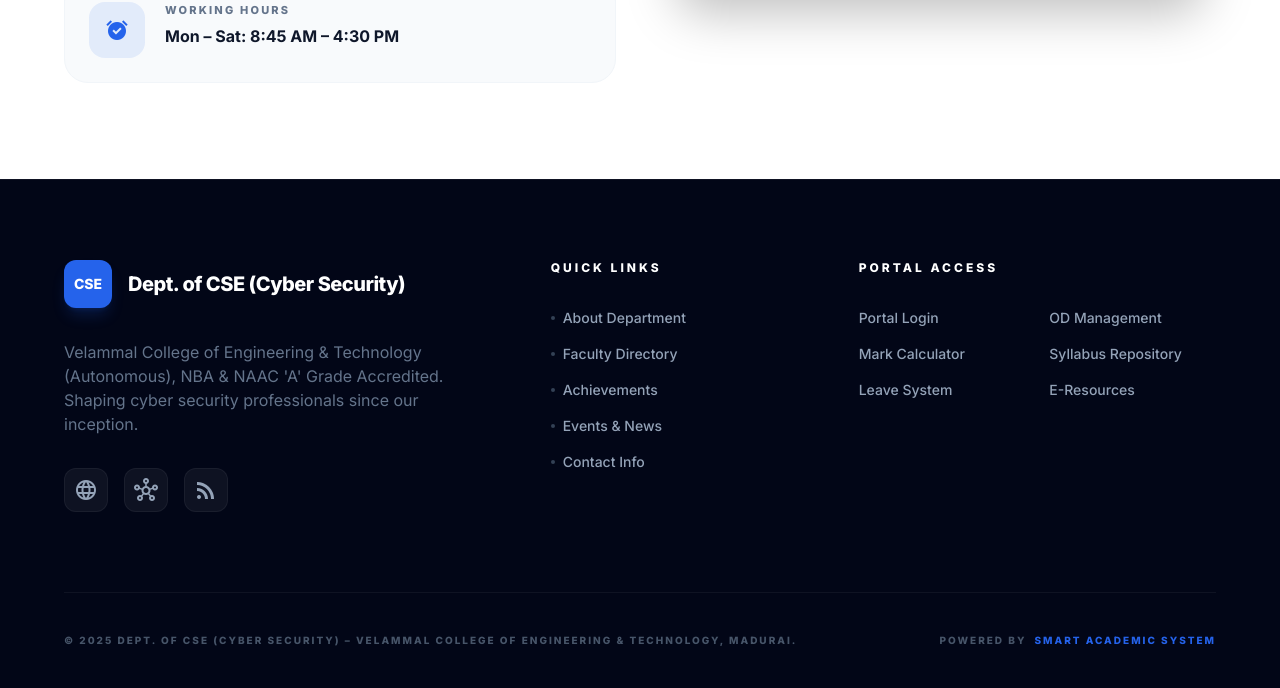
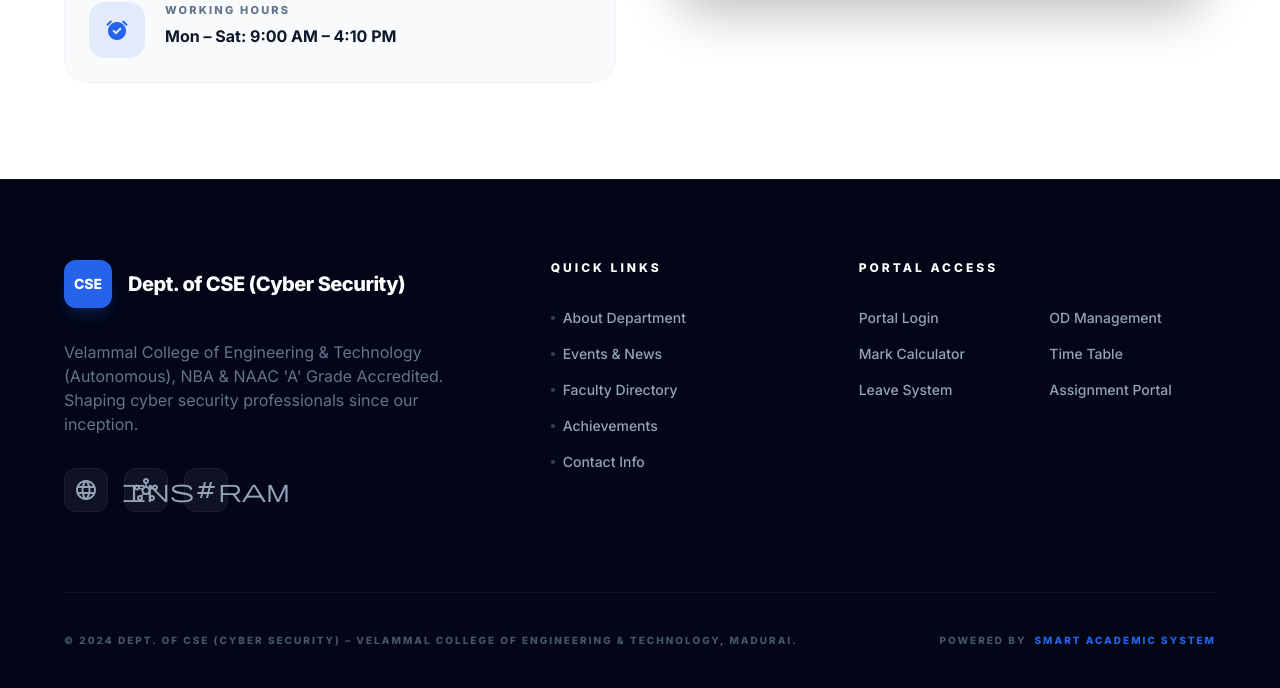
Before and after one commit to Rasika28-cs/Smart-Academic-System, a Django app: page / in a window 1280 px wide. Shown: the part 5676-6364 px from the top of the page. Run offline with Django 4.2, Linux system fonts and the light colour scheme; data that the repository does not hold is empty; some libraries are stand-ins or nearby versions.

Commit message:
Refactor index.html: Remove unused parent login link, update faculty count, and adjust working hours

```diff
--- a/attendance/templates/index.html
+++ b/attendance/templates/index.html
@@ -400,12 +400,6 @@
           <span class="material-symbols-outlined text-[18px] fill">login</span> Login
         </a>
       </li>
-      <li>
-        <a class="px-4 py-2.5 bg-green-600 text-white text-sm font-bold rounded-xl hover:bg-green-700 transition-all flex items-center gap-2 shadow-lg active:scale-[0.98]"
-          href="{% url 'parent_login' %}">
-          <span class="material-symbols-outlined text-[18px] fill">account_circle</span> Parent
-        </a>
-      </li>
     </ul>
     <button aria-label="Toggle menu" class="lg:hidden p-2 text-text hover:bg-slate-100 rounded-lg transition-colors"
       id="hamburgerBtn">
@@ -500,7 +494,7 @@
         <div class="group">
           <div
             class="text-2xl sm:text-4xl font-extrabold text-white mb-1 sm:mb-2 group-hover:text-primary transition-colors">
-            25+</div>
+            100+</div>
           <div class="text-[10px] sm:text-[11px] text-slate-500 uppercase font-bold tracking-[0.2em]">Expert Faculty
           </div>
         </div>
@@ -821,9 +815,9 @@
           class="group bg-slate-50 border border-slate-100 rounded-[2rem] overflow-hidden hover:shadow-2xl hover:shadow-slate-200/60 transition-all hover:-translate-y-2">
           <div class="h-44 sm:h-56 overflow-hidden relative">
             {% if member.image %}
-            <img alt="{{ member.name }}"
-              class="w-full h-full object-cover transition-transform duration-700 group-hover:scale-110"
-              src="{{ member.image.url }}" /> {% else %}
+            <img src="{{ member.image.url }}" alt="{{ member.name }}">
+            <p>{{ member.image.url }}</p>
+            {% else %}
             <div class="w-full h-full bg-slate-200 flex items-center justify-center">
               <span class="material-symbols-outlined text-slate-400 text-5xl sm:text-6xl fill">account_circle</span>
             </div>
@@ -986,7 +980,7 @@
               </div>
               <div>
                 <div class="text-[11px] font-black text-muted uppercase tracking-[0.2em] mb-1.5">Working Hours</div>
-                <div class="font-bold text-text text-sm sm:text-base">Mon – Sat: 8:45 AM – 4:30 PM</div>
+                <div class="font-bold text-text text-sm sm:text-base">Mon – Sat: 9:00 AM – 4:10 PM</div>
               </div>
             </div>
           </div>
@@ -1035,12 +1029,12 @@
               <span class="material-symbols-outlined text-[18px] sm:text-[20px] group-hover:text-white">language</span>
             </a>
             <a class="w-10 h-10 sm:w-11 sm:h-11 bg-white/5 rounded-xl flex items-center justify-center hover:bg-primary transition-all border border-white/5 group"
-              href="#">
+              href="https://www.vcet.ac.in/department/cse/" target="_blank">
               <span class="material-symbols-outlined text-[18px] sm:text-[20px] group-hover:text-white">hub</span>
             </a>
             <a class="w-10 h-10 sm:w-11 sm:h-11 bg-white/5 rounded-xl flex items-center justify-center hover:bg-primary transition-all border border-white/5 group"
-              href="#">
-              <span class="material-symbols-outlined text-[18px] sm:text-[20px] group-hover:text-white">rss_feed</span>
+              href="https://www.instagram.com/vcet_cyse_2024?igsh=ejlvYXNvMnNnY2kw">
+              <span class="material-symbols-outlined text-[18px] sm:text-[20px] group-hover:text-white">instagram</span>
             </a>
           </div>
         </div>
@@ -1049,12 +1043,12 @@
           <ul class="space-y-3 sm:space-y-4 text-sm font-medium">
             <li><a class="hover:text-primary transition-colors flex items-center gap-2" href="#about"><span
                   class="w-1 h-1 rounded-full bg-slate-700"></span> About Department</a></li>
+            <li><a class="hover:text-primary transition-colors flex items-center gap-2" href="#nge"><span
+                  class="w-1 h-1 rounded-full bg-slate-700"></span> Events &amp; News</a></li>
             <li><a class="hover:text-primary transition-colors flex items-center gap-2" href="#faculty"><span
                   class="w-1 h-1 rounded-full bg-slate-700"></span> Faculty Directory</a></li>
             <li><a class="hover:text-primary transition-colors flex items-center gap-2" href="#achievements"><span
                   class="w-1 h-1 rounded-full bg-slate-700"></span> Achievements</a></li>
-            <li><a class="hover:text-primary transition-colors flex items-center gap-2" href="#nge"><span
-                  class="w-1 h-1 rounded-full bg-slate-700"></span> Events &amp; News</a></li>
             <li><a class="hover:text-primary transition-colors flex items-center gap-2" href="#contact"><span
                   class="w-1 h-1 rounded-full bg-slate-700"></span> Contact Info</a></li>
           </ul>
@@ -1068,16 +1062,17 @@
               <li><a class="hover:text-primary transition-colors" href="{% url 'login_page' %}">Leave System</a></li>
             </ul>
             <ul class="space-y-3 sm:space-y-4 text-sm font-medium">
-              <li><a class="hover:text-primary transition-colors" href="/od/">OD Management</a></li>
-              <li><a class="hover:text-primary transition-colors" href="#">Syllabus Repository</a></li>
-              <li><a class="hover:text-primary transition-colors" href="#">E-Resources</a></li>
+              <li><a class="hover:text-primary transition-colors" href="{% url 'login_page' %}">OD Management</a></li>
+              <li><a class="hover:text-primary transition-colors" href="{% url 'login_page' %}">Time Table</a></li>
+              <li><a class="hover:text-primary transition-colors" href="{% url 'login_page' %}">Assignment Portal</a>
+              </li>
             </ul>
           </div>
         </div>
       </div>
       <div
         class="pt-8 sm:pt-10 border-t border-white/5 flex flex-col sm:flex-row justify-between items-center gap-4 text-[10px] font-black uppercase tracking-[0.2em] text-slate-600 text-center sm:text-left">
-        <div>© 2025 Dept. of CSE (Cyber Security) – Velammal College of Engineering & Technology, Madurai.</div>
+        <div>© 2024 Dept. of CSE (Cyber Security) – Velammal College of Engineering & Technology, Madurai.</div>
         <div class="flex items-center gap-2">
           Powered by <a class="text-primary hover:text-white transition-colors" href="{% url 'home' %}">Smart Academic
             System</a>
```
